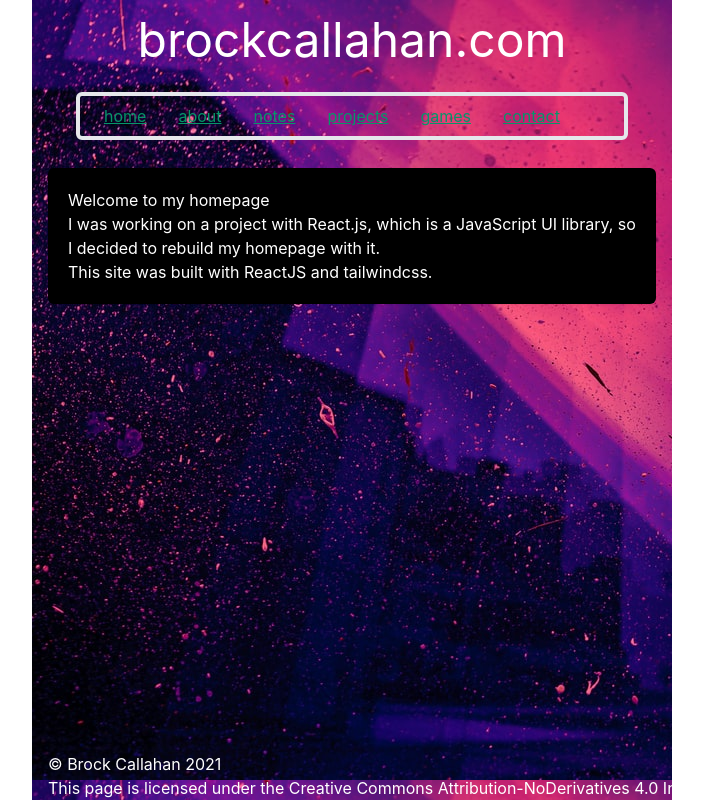
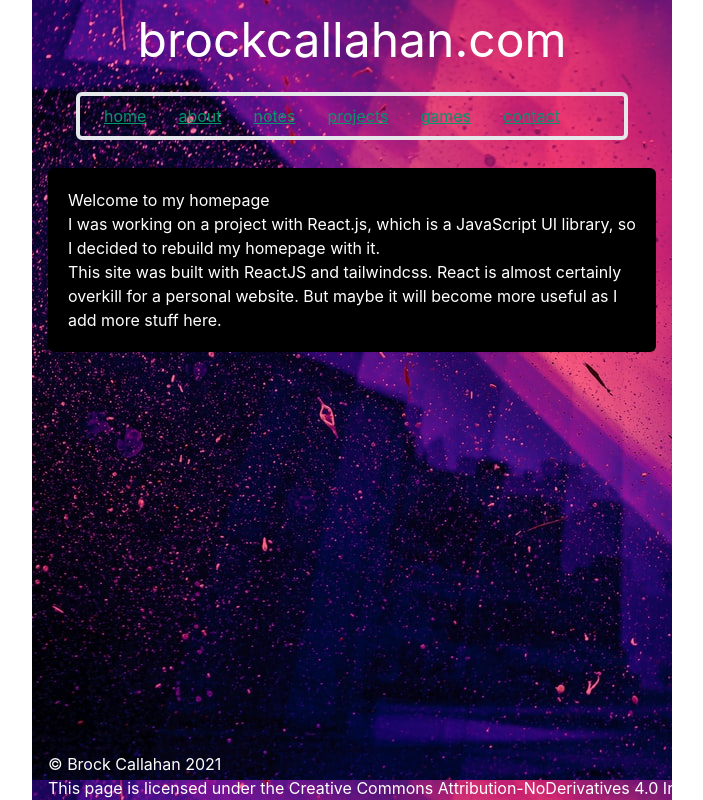
Before and after one commit to nocandefense/homepage, a React (Create React App) app: page / in a window 1280 px wide. Shown: the whole page, without its empty margins (288-991 px from the left). Built offline with nearby package versions, Linux system fonts and the light colour scheme; what @tailwindcss/typography would draw is missing.

Commit message:
Add to site info

```diff
--- a/src/components/SiteInfo.jsx
+++ b/src/components/SiteInfo.jsx
@@ -1,7 +1,7 @@
 function SiteInfo() {
     return (
         <section className="prose prose-yellow text-white">
-            <p>This site was built with <a href="http://reactjs.com">ReactJS</a> and <a href="https://tailwindcss.com">tailwindcss</a>.</p>
+            <p>This site was built with <a href="http://reactjs.com">ReactJS</a> and <a href="https://tailwindcss.com">tailwindcss</a>. React is almost certainly overkill for a personal website. But maybe it will become more useful as I add more stuff here.</p>
         </section>
     );
 }
```
